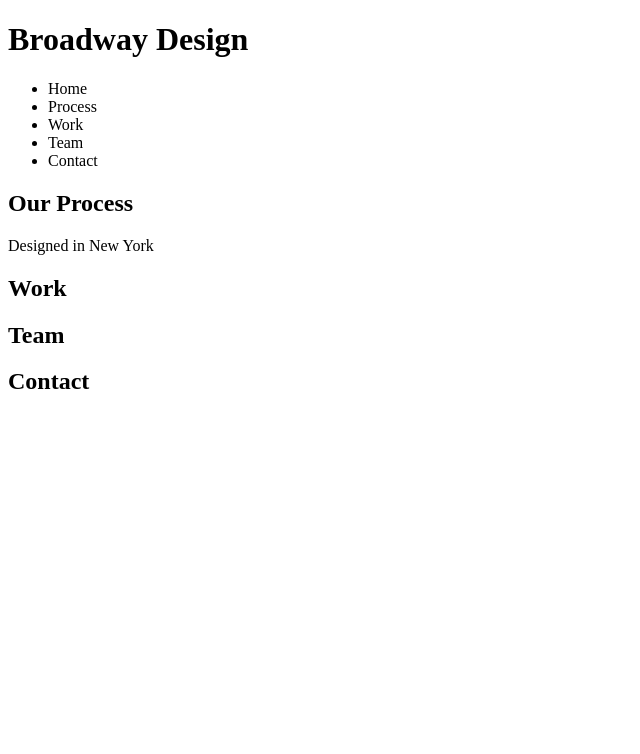
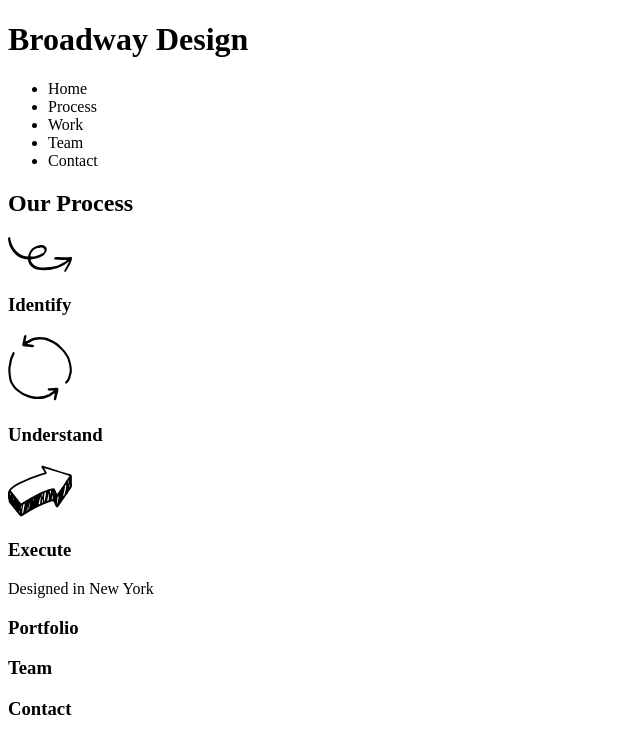
Before and after one commit to kpradt/broadway, a plain HTML site: page index.html in a window 1280 px wide. Shown: the whole page, without its empty margins (0-640 px from the left). Drawn offline with Linux system fonts and the light colour scheme.

Commit message:
Add list under Our Process

```diff
--- a/index.html
+++ b/index.html
@@ -8,7 +8,9 @@
 <body>
 
 <div id="header">
+
   <h1>Broadway Design</h1>
+
     <nav>
       <ul>
 
@@ -19,26 +21,36 @@
       <li>Contact</li>
 
       </ul>
+    </nav>
 
-    </nav>
 </div>
 
 <div id="process">
   <h2>Our Process</h2>
 
+  <img alt="Spiral" src="resources/images/identify.svg">
+  <h3>Identify</h3>
+
+  <img alt="Circle" src="resources/images/understand.svg">
+  <h3>Understand</h3>
+
+  <img alt="Spiral" src="resources/images/execute.svg">
+  <h3>Execute</h3>
+
+
   <p>Designed in New York</p>
 </div>
 
 <div id="portfolio">
-  <h2>Work</h2>
+  <h3>Portfolio</h3>
 </div>
 
 <div id="team">
-  <h2>Team</h2>
+  <h3>Team</h3>
 </div>
 
 <div id="contact">
-  <h2>Contact</h2>
+  <h3>Contact</h3>
 </div>
 
 <div id="footer">
```
